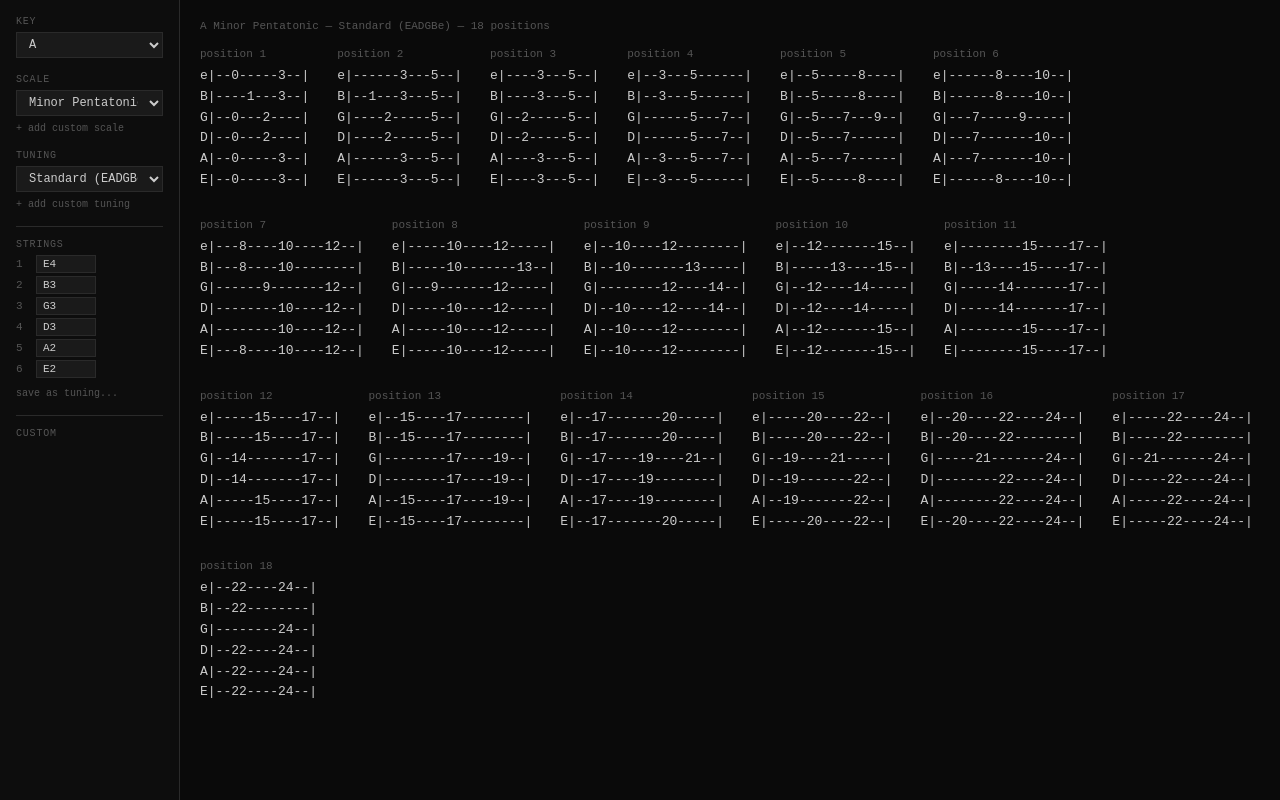
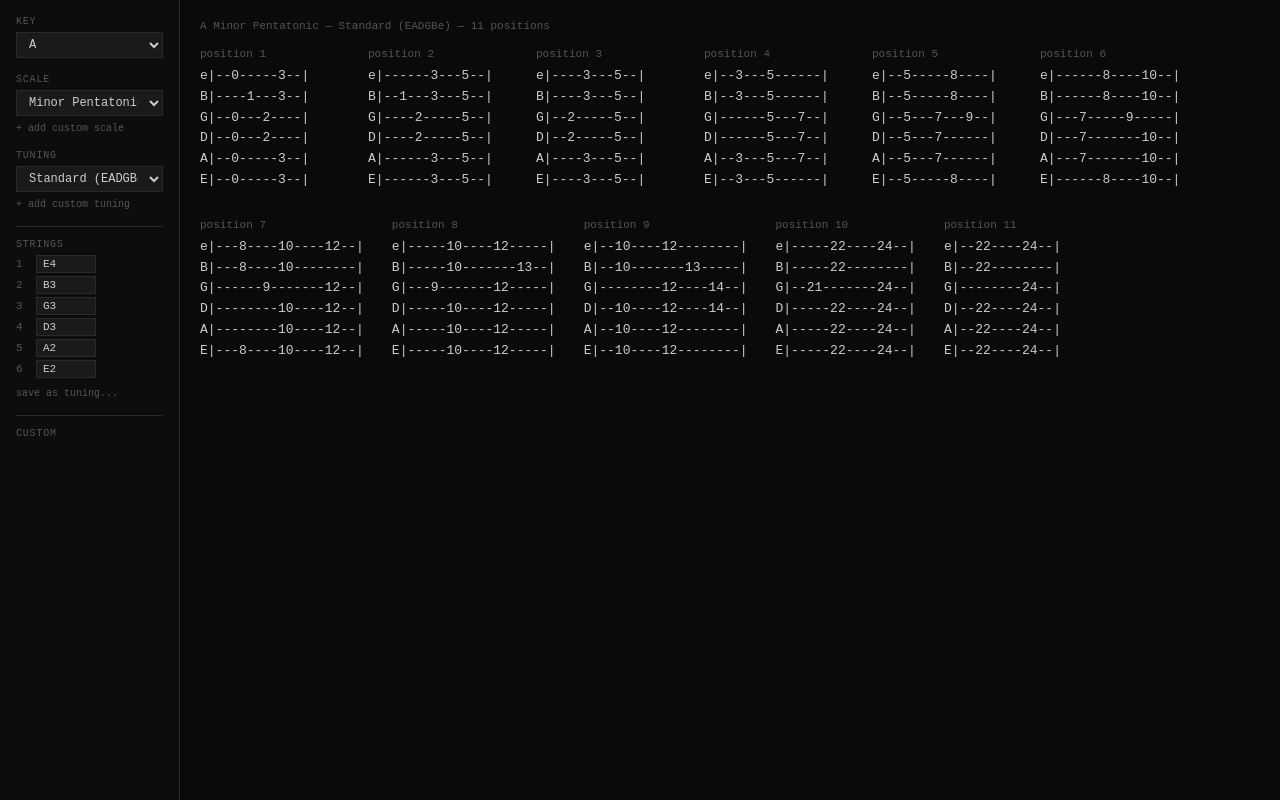
Before and after one commit to hadencain/tunedown-theory, a website with bundled scripts: page index.html in a window 1280 px wide. Built offline with nearby package versions, Linux system fonts and the light colour scheme.

Commit message:
feat: deduplicate positions by shape, monospace tab font, even block widths

```diff
--- a/src/engine.js
+++ b/src/engine.js
@@ -41,7 +41,8 @@ export function getPositions(intervals, rootNote, tuning) {
   const windowStarts = [...allFrets].sort((a, b) => a - b);
 
   const positions = [];
-  const seen = new Set();
+  const seenKeys = new Set();
+  const seenShapes = new Set();
 
   for (const W of windowStarts) {
     const windowFrets = stringFrets.map(frets =>
@@ -49,13 +50,18 @@ export function getPositions(intervals, rootNote, tuning) {
     );
     if (windowFrets.every(frets => frets.length > 0)) {
       const key = windowFrets.map(f => f.join(',')).join('|');
-      if (!seen.has(key)) {
-        seen.add(key);
-        positions.push({
-          label: `position ${positions.length + 1}`,
-          strings: windowFrets,
-        });
-      }
+      if (seenKeys.has(key)) continue;
+      seenKeys.add(key);
+
+      const minFret = Math.min(...windowFrets.flat());
+      const shape = windowFrets.map(frets => frets.map(f => f - minFret).join(',')).join('|');
+      if (seenShapes.has(shape)) continue;
+      seenShapes.add(shape);
+
+      positions.push({
+        label: `position ${positions.length + 1}`,
+        strings: windowFrets,
+      });
     }
   }
   return positions;
--- a/style.css
+++ b/style.css
@@ -134,8 +134,8 @@ select:focus, input:focus { outline: 1px solid var(--accent); }
   font-size: 11px;
   margin-bottom: 6px;
 }
-.tab-lines { line-height: 1.6; }
-.position-block { cursor: pointer; transition: opacity 0.15s; }
+.tab-lines { line-height: 1.6; font-family: var(--font); }
+.position-block { cursor: pointer; transition: opacity 0.15s; min-width: 140px; }
 .position-block.active .position-label { color: var(--accent); }
 .position-block.active .tab-lines { color: var(--accent); }
 .position-block.active { border-left: 2px solid var(--accent); padding-left: 6px; }
```
